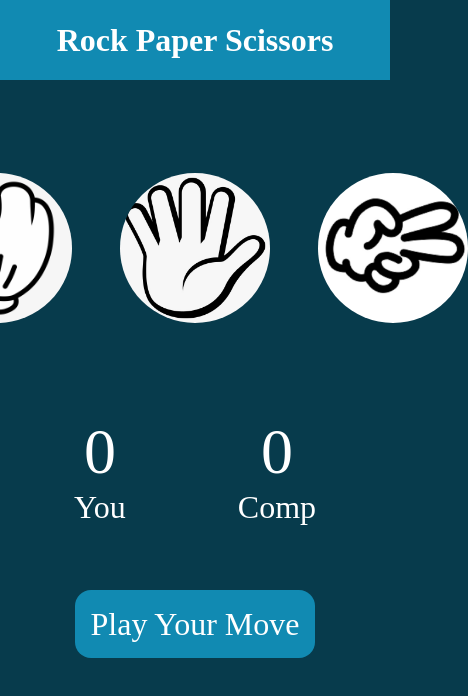
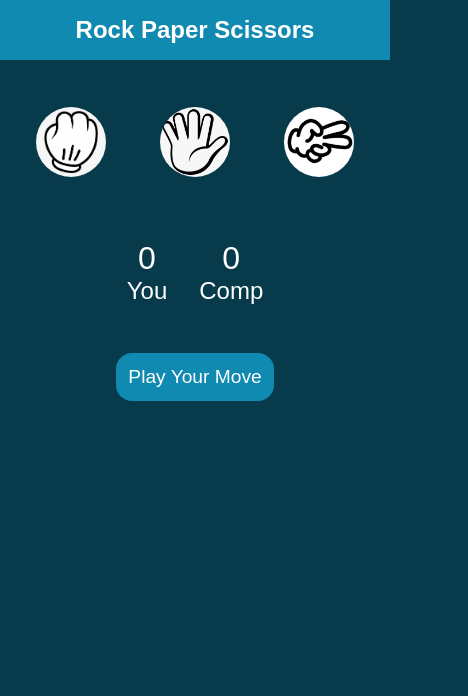
Before and after one commit to Monika200111/stone-paper-scissor, a plain HTML site: page index.html in a window 390 px wide. Shown: the whole page, 468 px wide, since content can reach past the window. Drawn offline with Linux system fonts and the light colour scheme.

Commit message:
Update style.css

```diff
--- a/style.css
+++ b/style.css
@@ -1,73 +1,141 @@
-*{
+* {
     margin: 0;
     padding: 0;
     text-align: center;
 }
 
-h1{
+body {
+    background-color: #073b4c;
+    font-family: sans-serif;
+}
+
+/* HEADER */
+h1 {
     background-color: #118ab2;
-    color: rgb(255, 255, 255);
-    height: 5rem;
+    color: white;
+    padding: 1.5rem;
+    font-size: 2rem;
+}
+
+/* GAME OPTIONS */
+.choices {
     display: flex;
     justify-content: center;
     align-items: center;
-    line-height: 5rem;          /* vertically center*/
+    margin-top: 3rem;
+    gap: 2rem;
+    flex-wrap: wrap;   /* responsive – wrap on small screens */
 }
-.choice{
-    height: 175px;
-    width: 175px;
+
+.choice {
+    height: 150px;
+    width: 150px;
     border-radius: 50%;
     display: flex;
     justify-content: center;
     align-items: center;
+    transition: 0.2s ease;
+}
 
-}
-.choice:hover{
+.choice:hover {
     cursor: pointer;
     background-color: black;
+}
 
-}
-body{
-    background-color: #073b4c;
-}
-img{
-    height: 150px;
-    width: 150px;
+img {
+    height: 120px;
+    width: 120px;
     object-fit: cover;
     border-radius: 50%;
 }
-.choices{
+
+/* SCORE BOARD */
+.score-board {
     display: flex;
     justify-content: center;
     align-items: center;
-    margin-top: 5rem;
-    gap: 3rem;
-}
-.score-board{
-    display: flex;
-    justify-content: center;
-    align-items: center;
-    font-size: 2rem;
-    gap: 7rem;
-    color: rgb(255, 255, 255);
-    margin-top: 5rem;
-
-}
-#user-score{
-    font-size: 4rem;
-}
-#comp-score{
-    font-size: 4rem;
+    margin-top: 3rem;
+    gap: 4rem;
+    color: white;
+    font-size: 1.5rem;
+    flex-wrap: wrap;   /* responsive */
 }
 
-.msg-container{
-    margin-top: 5rem;
+#user-score,
+#comp-score {
+    font-size: 3rem;
 }
-#msg{
-    background-color:#118ab2 ;
-    color: rgb(255, 255, 255);
-    font-size: 2rem;
-    display: inline;
+
+/* MESSAGE */
+.msg-container {
+    margin-top: 3rem;
+}
+
+#msg {
+    background-color: #118ab2;
+    color: white;
+    font-size: 1.5rem;
+    display: inline-block;
     padding: 1rem;
     border-radius: 1rem;
 }
+
+/* -------------------------------
+   RESPONSIVE MEDIA QUERIES
+--------------------------------*/
+
+/* Tablets */
+@media (max-width: 768px) {
+    .choice {
+        height: 120px;
+        width: 120px;
+    }
+
+    img {
+        height: 90px;
+        width: 90px;
+    }
+
+    #user-score,
+    #comp-score {
+        font-size: 2.5rem;
+    }
+
+    .score-board {
+        gap: 2rem;
+    }
+}
+
+/* Mobile Phones */
+@media (max-width: 480px) {
+
+    h1 {
+        font-size: 1.5rem;
+        padding: 1rem;
+    }
+
+    .choice {
+        height: 100px;
+        width: 100px;
+    }
+
+    img {
+        height: 70px;
+        width: 70px;
+    }
+
+    .choices {
+        gap: 1.5rem;
+        margin-top: 2rem;
+    }
+
+    #user-score,
+    #comp-score {
+        font-size: 2rem;
+    }
+
+    #msg {
+        font-size: 1.2rem;
+        padding: 0.8rem;
+    }
+}
```
